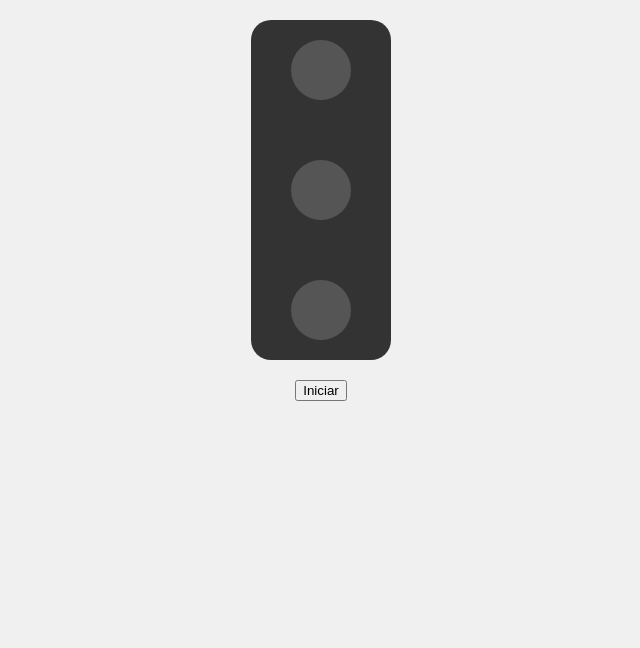
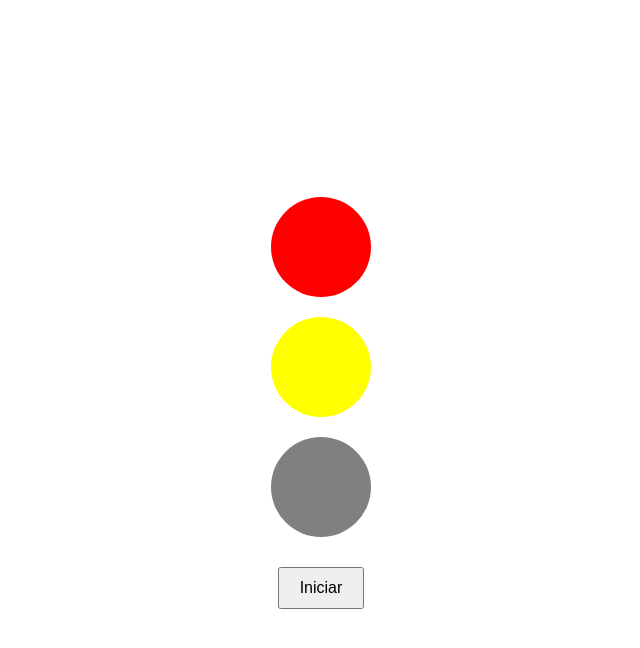
Before and after one commit to Toska117/web-2025-1, a plain HTML site: page index.html in a window 1280 px wide. Shown: the whole page, without its empty margins (319-959 px from the left). Drawn offline with Linux system fonts and the light colour scheme.

Commit message:
Update styles.css

```diff
--- a/styles.css
+++ b/styles.css
@@ -1,56 +1,47 @@
-
- body {
+  body {
+    display: flex;
+    flex-direction: column;
+    align-items: center;
+    justify-content: center;
+    height: 100vh;
     font-family: Arial, sans-serif;
-    text-align: center;
-    margin: 0;
-    padding: 0;
-    background-color: #f0f0f0;
-}
-
-h1 {
-    margin-top: 20px;
 }
 
 #traffic-light {
-    width: 100px;
-    height: 300px;
-    background-color: #333;
-    border-radius: 20px;
-    margin: 20px auto;
-    padding: 20px;
     display: flex;
     flex-direction: column;
-    justify-content: space-between;
     align-items: center;
 }
 
 .light {
-    width: 60px;
-    height: 60px;
+    width: 100px;
+    height: 100px;
+    margin: 10px;
     border-radius: 50%;
-    background-color: #555;
+    background-color: gray;
 }
 
-.red.active {
+.red {
     background-color: red;
 }
 
-.yellow.active {
+.yellow {
     background-color: yellow;
 }
 
-.green.active {
-    background-color: green;
+.green {
+    background-color: gray;
 }
 
-#click-button {
+#message {
+    margin-top: 20px;
+    font-size: 1.5em;
+    color: green;
+}
+
+button {
     margin-top: 20px;
     padding: 10px 20px;
-    font-size: 1.2em;
+    font-size: 1em;
     cursor: pointer;
 }
-
-#result {
-    margin-top: 20px;
-    font-size: 1.5em;
-}
```
